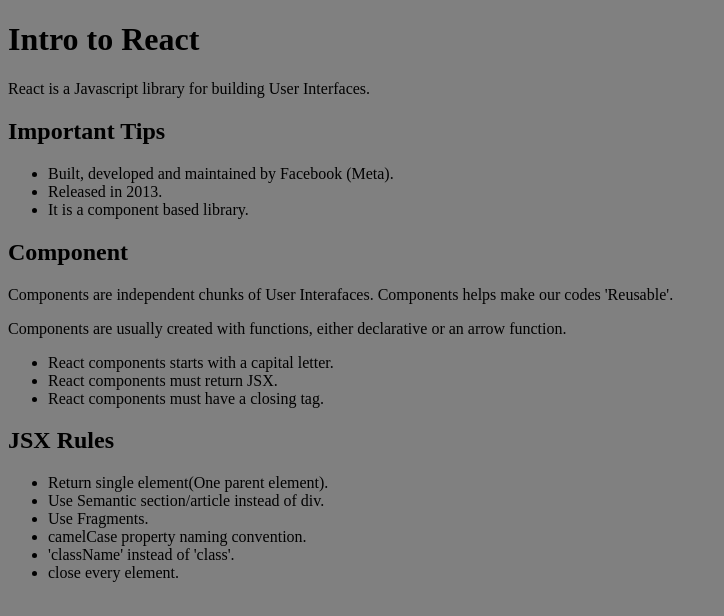
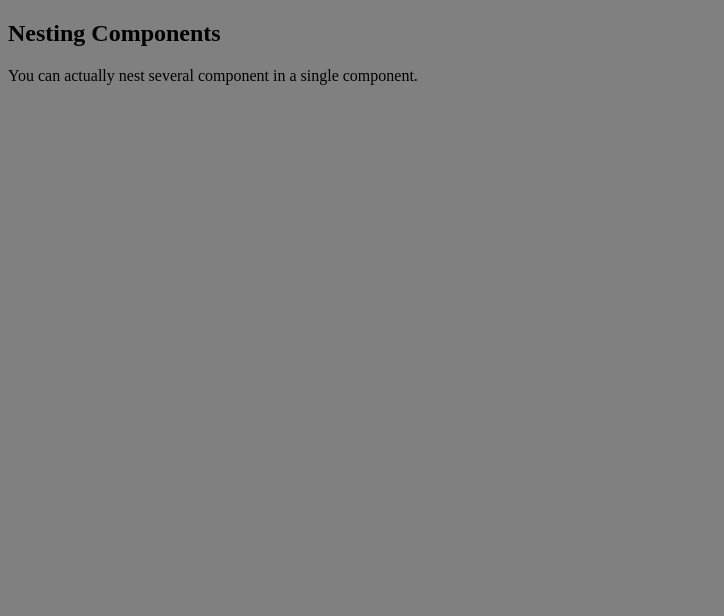
Before and after one commit to Udeme98/React-Lesson, a React (Vite) app: page / in a window 1280 px wide. Shown: the top 616 px of the page, without its empty margins (0-724 px from the left). Built offline with nearby package versions, Linux system fonts and the light colour scheme.

Commit message:
Nesting components

```diff
--- a/src/App.jsx
+++ b/src/App.jsx
@@ -1,9 +1,9 @@
-import FirstComp from "./Lessons/FirstComp";
+import NestComp from "./Lessons/NestComp";
 
 const App = () => {
   return (
     <>
-      <FirstComp />
+      <NestComp />
     </>
   );
 };
--- /dev/null
+++ b/src/Lessons/NestComp.jsx
@@ -0,0 +1,14 @@
+const NestComp = () => {
+  const Heading = () => <h2>Nesting Components</h2>;
+  const Text = () => (
+    <p>You can actually nest several component in a single component.</p>
+  );
+
+  return (
+    <div>
+      <Heading />
+      <Text />
+    </div>
+  );
+};
+export default NestComp;
```
